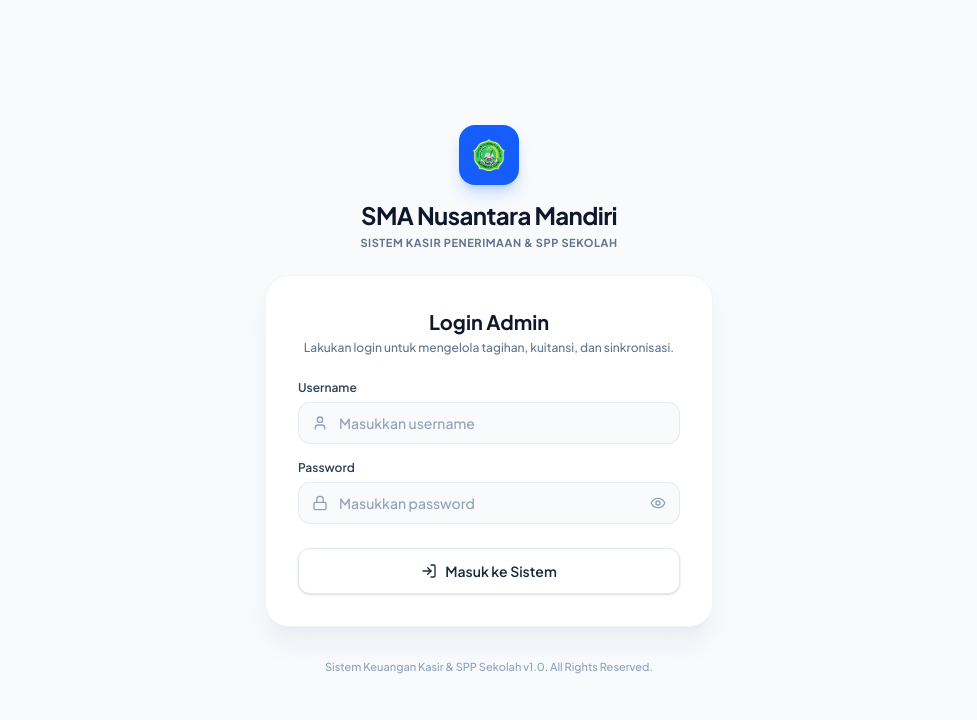
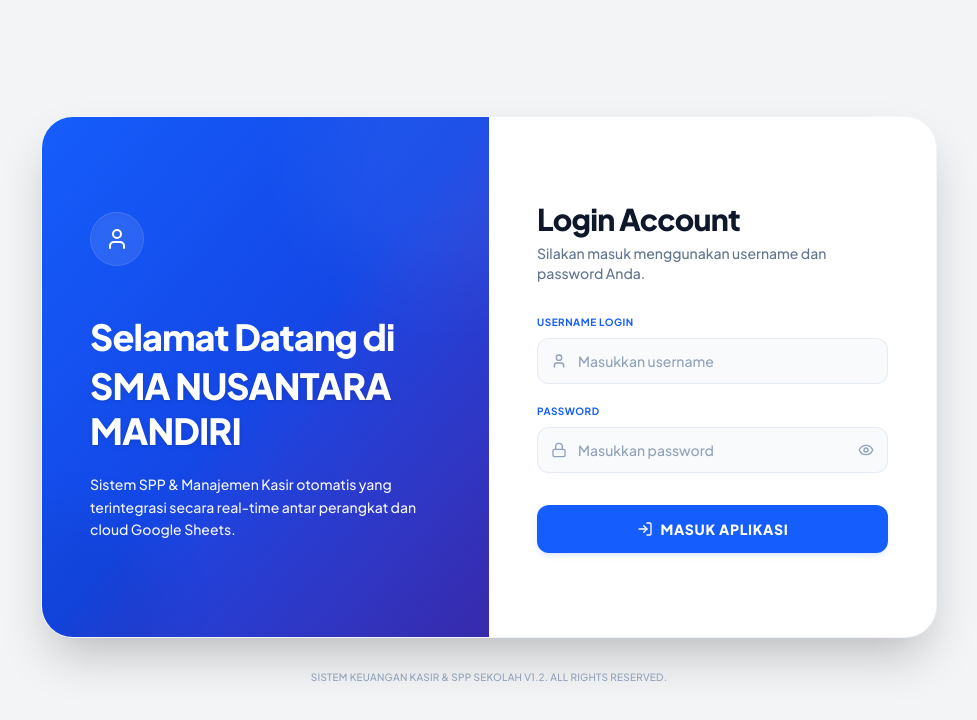
Before and after one commit to rizkialil/kasirsekolah, a React (Vite) app: page / in a window 1280 px wide. Shown: the top 720 px of the page, without its empty margins (151-1128 px from the left). Built offline with nearby package versions, Linux system fonts and the light colour scheme; no server answers.

Commit message:
Update LoginView.tsx

```diff
--- a/src/components/LoginView.tsx
+++ b/src/components/LoginView.tsx
@@ -37,49 +37,57 @@ export default function LoginView({ onLoginSuccess, config, isDark }: LoginViewP
   };
 
   return (
-    <div className={`min-h-screen flex flex-col items-center justify-center p-4 transition-colors duration-300 font-sans ${
-      isDark ? "bg-[#0f172a]" : "bg-[#f8fafc]"
+    <div className={`min-h-screen flex items-center justify-center p-4 transition-colors duration-300 font-sans ${isDark ? "bg-[#0f172a]" : "bg-[#f3f4f6]"}`}>
+      <div className="w-full max-w-4xl select-none animate-fade-in">
+
+        {/* Main Split Layout Container */}
+        <div className={`rounded-[32px] overflow-hidden shadow-2xl flex flex-col md:flex-row border transition-all duration-300 ${
+          isDark
+            ? "bg-slate-900 border-white/10 text-white"
+            : "bg-white border-slate-100 text-slate-800"
         }`}>
-      <div className="w-full max-w-md select-none animate-fade-in flex flex-col items-center">
 
-        {/* Header Luar: Logo & Nama Sekolah */}
-        <div className="flex flex-col items-center text-center mb-6">
-          {/* Box Icon Biru */}
-          <div className="bg-blue-600 p-3.5 rounded-2xl shadow-lg shadow-blue-500/30 text-white mb-3.5 flex items-center justify-center">
-            <img
-              src="/logoweb.png"
-              alt="Logo Sekolah"
-              className="size-8 object-contain"
-              onError={(e) => {
-                // Fallback jika gambar logo tidak ditemukan
-                e.currentTarget.style.display = 'none';
-              }}
-            />
+          {/* Left Side: Dynamic Welcome Banner (Blue/Indigo Gradient matching Dashboard) */}
+          <div className="w-full md:w-1/2 p-8 sm:p-12 flex flex-col justify-center bg-gradient-to-br from-blue-600 via-blue-700 to-indigo-800 text-white min-h-[380px] md:min-h-[520px] relative overflow-hidden">
+            {/* Soft Ambient Vector Art Overlays */}
+            <div className="absolute top-0 right-0 w-64 h-64 bg-white/5 rounded-full blur-2xl -mr-20 -mt-20 pointer-events-none" />
+            <div className="absolute bottom-0 left-0 w-48 h-48 bg-black/5 rounded-full blur-xl -ml-16 -mb-16 pointer-events-none" />
+
+            <div className="relative z-10">
+              {/* Person Icon in Circle */}
+              <div className="inline-flex p-3.5 bg-white/10 border border-white/10 rounded-full w-fit mb-8 sm:mb-12 shadow-inner">
+                <User className="size-6 text-white" />
               </div>
 
-          <h1 className={`text-2xl font-bold tracking-tight ${isDark ? "text-white" : "text-slate-900"}`}>
-            {config.namaSekolah || "MTs Roudhotul Ulum"}
+              {/* Headings */}
+              <h2 className="text-3xl sm:text-4xl font-extrabold tracking-tight leading-tight">
+                Selamat Datang di
+              </h2>
+              <h1 className="text-3xl sm:text-4xl font-black text-amber-305 tracking-tight leading-tight mt-1 mb-5 drop-shadow-sm uppercase">
+                {config.namaSekolah || "Toko Berkah"}
               </h1>
-          <p className="text-[11px] font-bold tracking-wider text-slate-500 uppercase mt-1">
-            SISTEM KASIR PENERIMAAN &amp; SPP SEKOLAH
+
+              {/* Descriptive Text */}
+              <p className="text-white/95 text-xs sm:text-sm leading-relaxed max-w-sm font-medium">
+                Sistem SPP & Manajemen Kasir otomatis yang terintegrasi secara real-time antar perangkat dan cloud Google Sheets.
+              </p>
+            </div>
+          </div>
+
+          {/* Right Side: Login Action Form */}
+          <div className="w-full md:w-1/2 p-8 sm:p-12 flex flex-col justify-center">
+
+            {/* Header Title */}
+            <div className="mb-8">
+              <h2 className={`text-2xl sm:text-3xl font-extrabold tracking-tight ${isDark ? "text-white" : "text-slate-900"}`}>
+                Login Account
+              </h2>
+              <p className={`text-xs sm:text-sm mt-1.5 font-medium ${isDark ? "text-slate-400" : "text-slate-500"}`}>
+                Silakan masuk menggunakan username dan password Anda.
               </p>
             </div>
 
-        {/* Card Form Login Utama */}
-        <div className={`w-full rounded-3xl p-8 shadow-xl border transition-all duration-300 ${
-          isDark
-            ? "bg-slate-900 border-white/10 text-white shadow-black/40"
-            : "bg-white border-slate-100 text-slate-800 shadow-slate-200/60"
-        }`}>
-
-          <h2 className={`text-xl font-bold text-center ${isDark ? "text-white" : "text-slate-900"}`}>
-            Login Admin
-          </h2>
-          <p className={`text-xs text-center mt-1 mb-6 font-medium ${isDark ? "text-slate-400" : "text-slate-500"}`}>
-            Lakukan login untuk mengelola tagihan, kuitansi, dan sinkronisasi.
-          </p>
-
-          {/* Notifikasi Error */}
+            {/* Error Notification Alert */}
             {error && (
               <div className="p-3.5 bg-red-500/10 border border-red-500/20 text-red-500 dark:text-red-400 rounded-xl text-xs flex items-start gap-2.5 mb-5 animate-shake font-medium">
                 <AlertCircle className="size-4 shrink-0 mt-0.5 text-red-500" />
@@ -87,12 +95,12 @@ export default function LoginView({ onLoginSuccess, config, isDark }: LoginViewP
               </div>
             )}
 
-          <form onSubmit={handleSubmit} className="space-y-4">
+            <form onSubmit={handleSubmit} className="space-y-5">
 
-            {/* Field Username */}
+              {/* Username Field */}
               <div>
-              <label className={`block text-xs font-semibold mb-1.5 ${isDark ? "text-slate-300" : "text-slate-700"}`}>
-                Username
+                <label className="text-[10px] font-bold uppercase tracking-wider mb-2 block text-blue-600 dark:text-blue-400">
+                  USERNAME LOGIN
                 </label>
                 <div className="relative">
                   <span className="absolute left-3.5 top-1/2 -translate-y-1/2 text-slate-400">
@@ -104,19 +112,19 @@ export default function LoginView({ onLoginSuccess, config, isDark }: LoginViewP
                     value={username}
                     onChange={(e) => setUsername(e.target.value)}
                     placeholder="Masukkan username"
-                  className={`w-full pl-10 pr-4 py-2.5 border rounded-xl text-xs sm:text-sm focus:outline-none focus:ring-2 focus:ring-blue-500 focus:border-transparent transition-all font-medium placeholder:text-slate-400 ${
+                    className={`w-full pl-10 pr-4 py-3 border rounded-xl text-xs sm:text-sm focus:outline-none focus:ring-2 focus:ring-blue-500 focus:border-transparent transition-all font-semibold placeholder:text-slate-400 placeholder:font-medium ${
                       isDark
-                      ? "bg-slate-800/50 border-white/10 text-white"
-                      : "bg-slate-50 border-slate-200/80 text-slate-800"
+                        ? "bg-slate-800/50 border-white/10 text-white focus:bg-slate-955"
+                        : "bg-slate-50 border-slate-200/80 text-slate-800 focus:bg-white"
                     }`}
                   />
                 </div>
               </div>
 
-            {/* Field Password */}
+              {/* Password Field */}
               <div>
-              <label className={`block text-xs font-semibold mb-1.5 ${isDark ? "text-slate-300" : "text-slate-700"}`}>
-                Password
+                <label className="text-[10px] font-bold uppercase tracking-wider mb-2 block text-blue-600 dark:text-blue-400">
+                  PASSWORD
                 </label>
                 <div className="relative">
                   <span className="absolute left-3.5 top-1/2 -translate-y-1/2 text-slate-400">
@@ -128,48 +136,46 @@ export default function LoginView({ onLoginSuccess, config, isDark }: LoginViewP
                     value={password}
                     onChange={(e) => setPassword(e.target.value)}
                     placeholder="Masukkan password"
-                  className={`w-full pl-10 pr-10 py-2.5 border rounded-xl text-xs sm:text-sm focus:outline-none focus:ring-2 focus:ring-blue-500 focus:border-transparent transition-all font-medium placeholder:text-slate-400 ${
+                    className={`w-full pl-10 pr-10 py-3 border rounded-xl text-xs sm:text-sm focus:outline-none focus:ring-2 focus:ring-blue-500 focus:border-transparent transition-all font-semibold placeholder:text-slate-400 placeholder:font-medium ${
                       isDark
-                      ? "bg-slate-800/50 border-white/10 text-white"
-                      : "bg-slate-50 border-slate-200/80 text-slate-800"
+                        ? "bg-slate-800/50 border-white/10 text-white focus:bg-slate-955"
+                        : "bg-slate-50 border-slate-200/80 text-slate-800 focus:bg-white"
                     }`}
                   />
                   <button
                     type="button"
                     onClick={() => setShowPassword(!showPassword)}
-                  className="absolute right-3.5 top-1/2 -translate-y-1/2 text-slate-400 hover:text-slate-600 dark:hover:text-white transition-colors cursor-pointer"
+                    className="absolute right-3.5 top-1/2 -translate-y-1/2 text-slate-450 hover:text-slate-600 dark:hover:text-white transition-colors cursor-pointer"
                   >
                     {showPassword ? (
-                    <EyeOff className="size-4" />
+                      <EyeOff className="size-4 text-slate-400" />
                     ) : (
-                    <Eye className="size-4" />
+                      <Eye className="size-4 text-slate-400" />
                     )}
                   </button>
                 </div>
               </div>
 
-            {/* Tombol Submit */}
-            <div className="pt-2">
+              {/* Form Action Button */}
+              <div className="pt-3">
                 <button
                   type="submit"
                   disabled={isLoading}
-                className={`w-full flex items-center justify-center gap-2 py-3 px-4 rounded-xl text-xs sm:text-sm font-semibold transition-all shadow-sm active:scale-[0.99] cursor-pointer ${
-                  isDark
-                    ? "bg-slate-800 hover:bg-slate-700 text-white border border-slate-700"
-                    : "bg-white border border-slate-200 hover:bg-slate-50 text-slate-800"
-                }`}
+                  className="w-full flex items-center justify-center gap-2 py-3.5 bg-blue-600 hover:bg-blue-700 disabled:bg-slate-400 text-white font-extrabold text-xs sm:text-sm rounded-xl tracking-wider uppercase transition-all shadow-md shadow-blue-600/10 active:scale-[0.98] cursor-pointer"
                 >
                   <LogIn className="size-4" />
-                {isLoading ? "Memvalidasi..." : "Masuk ke Sistem"}
+                  {isLoading ? "MEMVALIDASI..." : "MASUK APLIKASI"}
                 </button>
               </div>
 
             </form>
           </div>
 
+        </div>
+
         {/* Footer Attribution */}
-        <div className={`text-center mt-8 text-[11px] font-medium transition-colors duration-300 ${isDark ? "text-slate-500" : "text-slate-400"}`}>
-          Sistem Keuangan Kasir &amp; SPP Sekolah v1.0. All Rights Reserved.
+        <div className={`text-center mt-8 text-[10px] font-medium tracking-wide uppercase transition-colors duration-300 ${isDark ? "text-slate-500" : "text-slate-400"}`}>
+          Sistem Keuangan Kasir & SPP Sekolah v1.2. All Rights Reserved.
         </div>
 
       </div>
```
Lines whose indentation alone changed are shown as unchanged.
